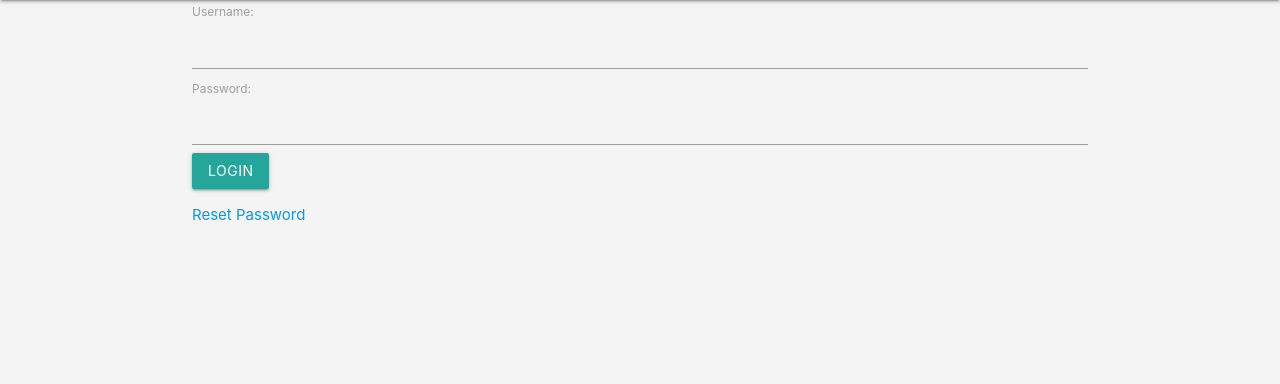
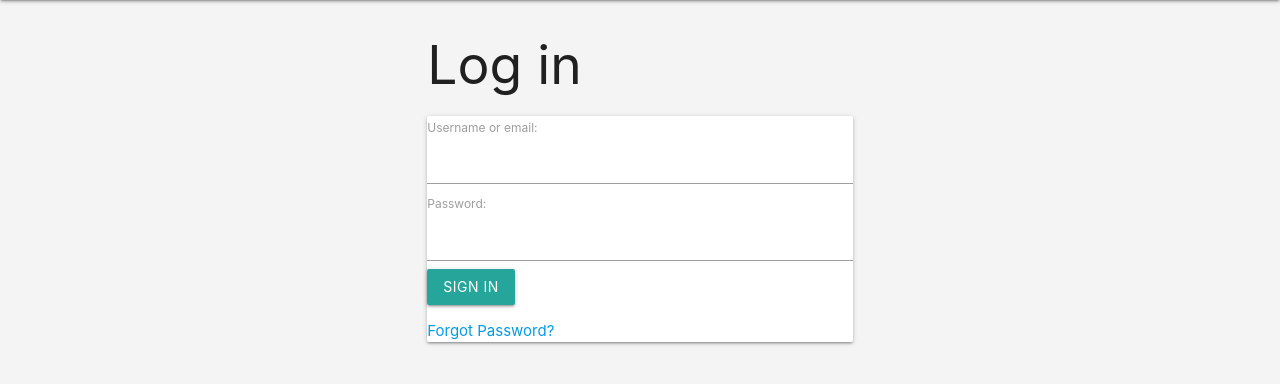
Before and after one commit to peppuo/easytasking, a Django app: page /accounts/login/ in a window 1280 px wide. Shown: the part 64-448 px from the top of the page. Run offline with Django 3.2, Linux system fonts and the light colour scheme.

Commit message:
few changes in accounts/templates. Added functionality to add new registered user to free_account permissions group

```diff
--- a/accounts/forms.py
+++ b/accounts/forms.py
@@ -7,7 +7,7 @@ from django.core.exceptions import ValidationError
 class UserLoginForm(forms.Form):
     """Form to log users in"""
 
-    username = forms.CharField()
+    username_or_email = forms.CharField()
     password = forms.CharField(widget=forms.PasswordInput)
 
 
@@ -21,7 +21,7 @@ class UserRegistrationForm(UserCreationForm):
 
     class Meta:
         model = User
-        fields = ['email', 'username', 'password1', 'password2']
+        fields = ['username', 'email', 'password1', 'password2', ]
 
     def clean_email(self):
         email = self.cleaned_data.get('email')
--- a/accounts/templates/login.html
+++ b/accounts/templates/login.html
@@ -2,19 +2,22 @@
 
 {% load materializecss %}
 
-{% block page_title %}Login Page{% endblock %}
-
-{% block page_heading %}User Login{% endblock %}
+{% block page_title %}Sign-in{% endblock %}
 
 {% block content %}
-
-<form method="POST">
-    {% csrf_token %}
-    {{ login_form | materializecss }}
-    <button class="btn btn-secondary" type="submit">Login</button>
-
-</form>
-
-<p><a href="">Reset Password</a></p>
-
+<div class="row">
+    <div class="col s3"></div>
+    <div class="col s6">
+        <h2>Log in</h2>
+        <div class="card">
+            <form method="POST">
+                {% csrf_token %}
+                {{ login_form | materializecss }}
+                <button class="btn btn-secondary" type="submit">Sign in</button>
+            </form>
+            <p><a href="">Forgot Password?</a></p>
+        </div>
+    </div>
+    <div class="col s3"></div>
+</div>
 {% endblock%}
--- a/accounts/urls.py
+++ b/accounts/urls.py
@@ -1,12 +1,12 @@
-from django.conf.urls import url, include
+from django.urls import include, path
 from accounts.views import logout, login, registration, user_profile
 # from accounts import url_reset
 
 
 urlpatterns = [
-    url('logout/', logout, name='logout'),
-    url('login/', login, name='login'),
-    url('register/', registration, name='registration'),
-    url('profile/', user_profile, name='profile'),
+    path('logout/', logout, name='logout'),
+    path('login/', login, name='login'),
+    path('register/', registration, name='registration'),
+    path('profile/', user_profile, name='profile'),
     # url('password-reset/', include(url_reset)),
 ]
--- a/accounts/views.py
+++ b/accounts/views.py
@@ -1,7 +1,7 @@
 from django.shortcuts import render, redirect, reverse
 from django.contrib import auth, messages
 # from django.contrib.auth.decorators import login_required
-from django.contrib.auth.models import User
+from django.contrib.auth.models import Group, User
 from accounts.forms import UserLoginForm, UserRegistrationForm
 
 
@@ -25,8 +25,8 @@ def login(request):
         login_form = UserLoginForm(request.POST)
 
         if login_form.is_valid():
-            user = auth.authenticate(username=request.POST['username'],
-                                     password=request.POST['password'])
+            user = auth.authenticate(username=request.POST.get('username'),
+                                     password=request.POST.get('password'))
             if user:
                 auth.login(user=user, request=request)
                 messages.success(request, 'You are logged in!')
@@ -54,6 +54,9 @@ def registration(request):
                                      password=request.POST['password1'])
             if user:
                 auth.login(user=user, request=request)
+                # Add user to free_account permissions group
+                free_account_group = Group.objects.get(name='free_account')
+                free_account_group.user_set.add(user)
                 messages.success(request, 'You are registered')
                 return redirect(reverse('index'))
             else:
--- a/templates/base.html
+++ b/templates/base.html
@@ -33,7 +33,7 @@
                             <li><a href="{% url 'logout' %}">Logout</a></li>
                         {% else %}
                             <li><a href="{% url 'login' %}">Sign in</a></li>
-                            <li><a href="">Sign up</a></li>
+                            <li><a href="{% url 'registration' %}">Sign up</a></li>
                         {% endif %}
                     </ul>
                 </div>
@@ -45,7 +45,7 @@
                     <li><a href="{% url 'logout' %}">Logout</a></li>
                 {% else %}
                     <li><a href="{% url 'login' %}">Sign in</a></li>
-                    <li><a href="">Sign up</a></li>
+                    <li><a href="{% url 'registration' %}">Sign up</a></li>
                 {% endif %}
             </ul>
         </div>
```
Also changed, not shown: other parts of templates/base.html (+1 -1 lines), accounts/backends.py (added, +31 -0 lines), accounts/templates/registration.html (+16 -11 lines).
